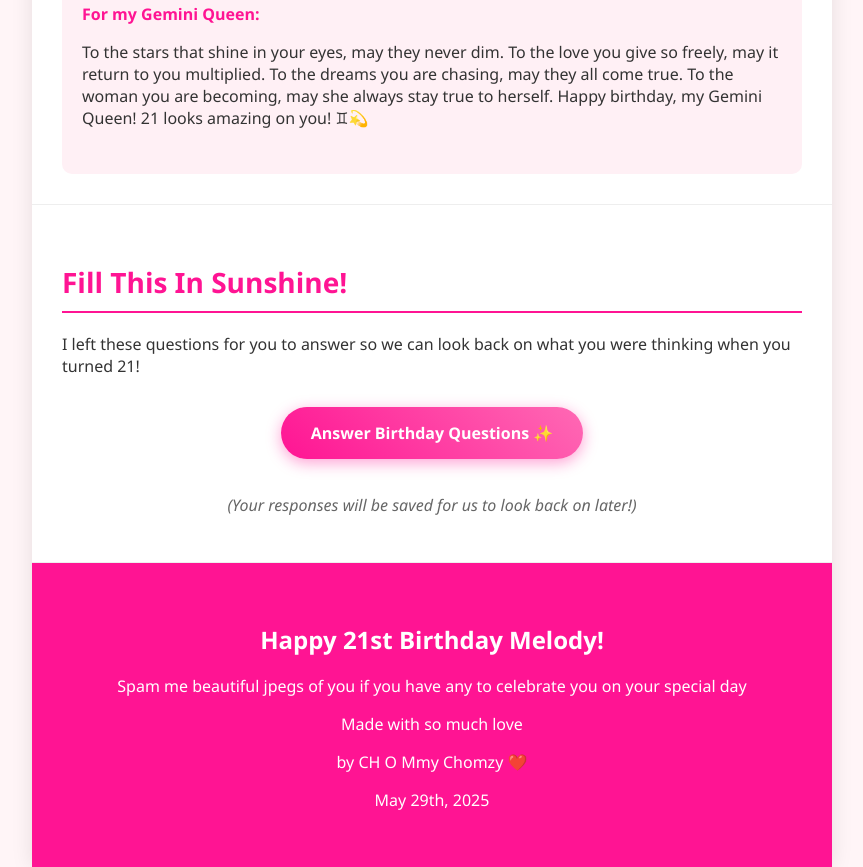
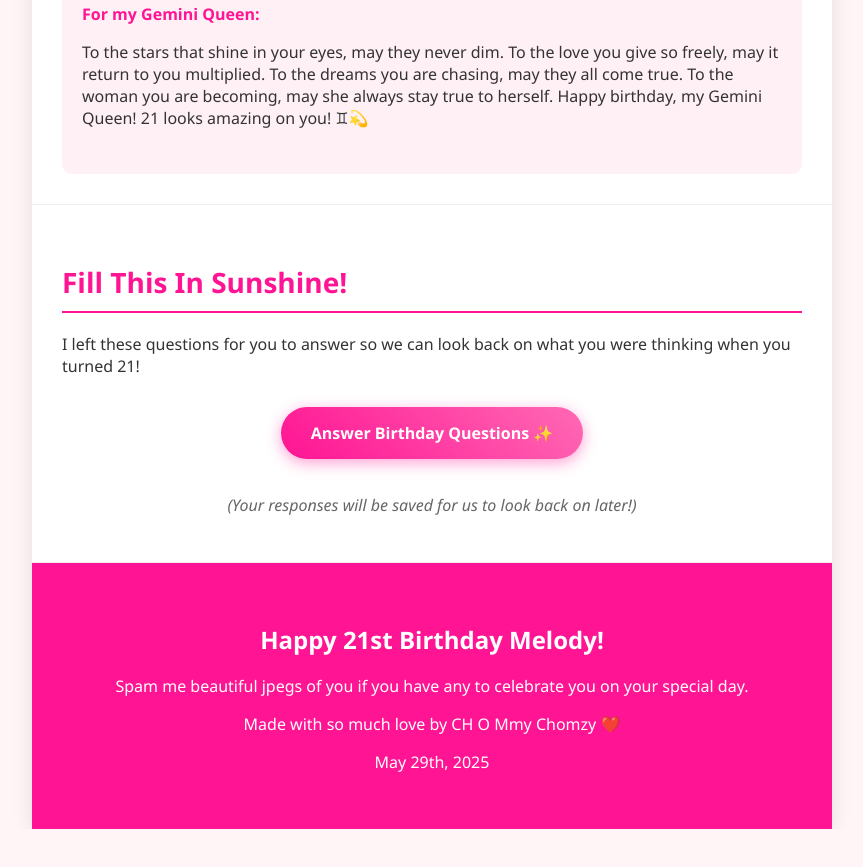
Before and after one commit to ch0mmych0mzy/melody-birthday, a plain HTML site: page index.html in a window 1280 px wide. Shown: the part 7075-7942 px from the top of the page, without its empty margins (208-1071 px from the left). After the commit the page ends 7904 px from the top, so only its background shows below. Drawn offline with Linux system fonts and the light colour scheme.

Commit message:
Add files via upload

```diff
--- a/index.html
+++ b/index.html
@@ -815,9 +815,8 @@
         <!-- Footer -->
         <footer>
             <h2>Happy 21st Birthday Melody!</h2>
-            <p>Spam me beautiful jpegs of you if you have any to celebrate you on your special day</p>
-            <p>Made with so much love</p>
-            <p>by CH O Mmy Chomzy ❤️</p>
+            <p>Spam me beautiful jpegs of you if you have any to celebrate you on your special day.</p>
+            <p>Made with so much love by CH O Mmy Chomzy ❤️</p>
             <p>May 29th, 2025</p>
         </footer>
     </div>
```
